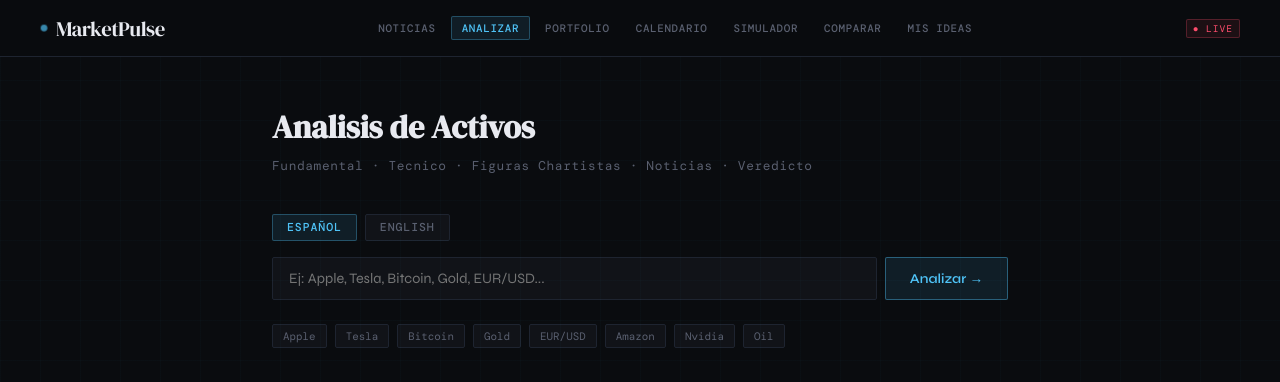
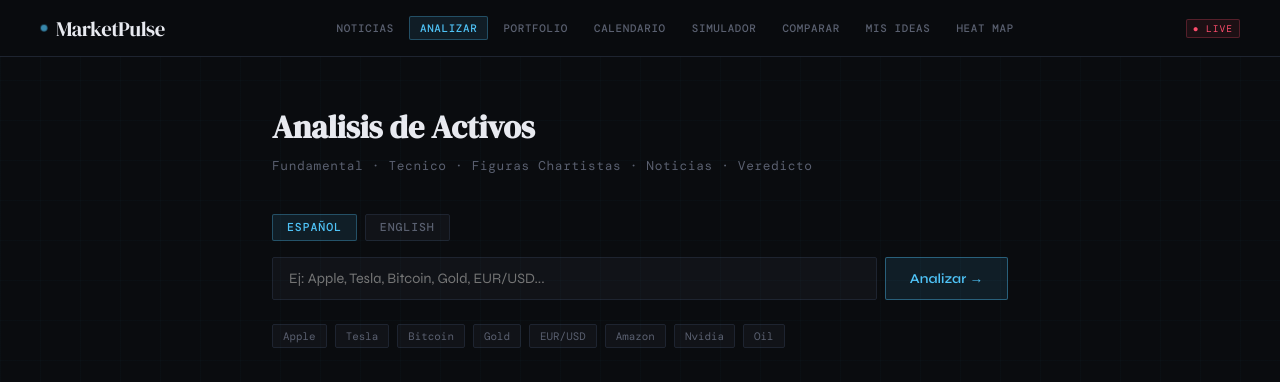
Before and after one commit to adduccilautaro-webs/marketpulse, a Next.js app: page /analyze in a window 1280 px wide. Shown: the top 382 px of the page. Built offline with nearby package versions, Linux system fonts and the light colour scheme.

Commit message:
Update Header.js

```diff
--- a/components/Header.js
+++ b/components/Header.js
@@ -19,6 +19,7 @@ export default function Header() {
     { label: 'Simulador', path: '/simulator' },
     { label: 'Comparar', path: '/compare' },
     { label: 'Mis Ideas', path: '/ideas' },
+    { label: 'Heat Map', path: '/heatmap' },
   ]
 
   function navigate(path) {
```
